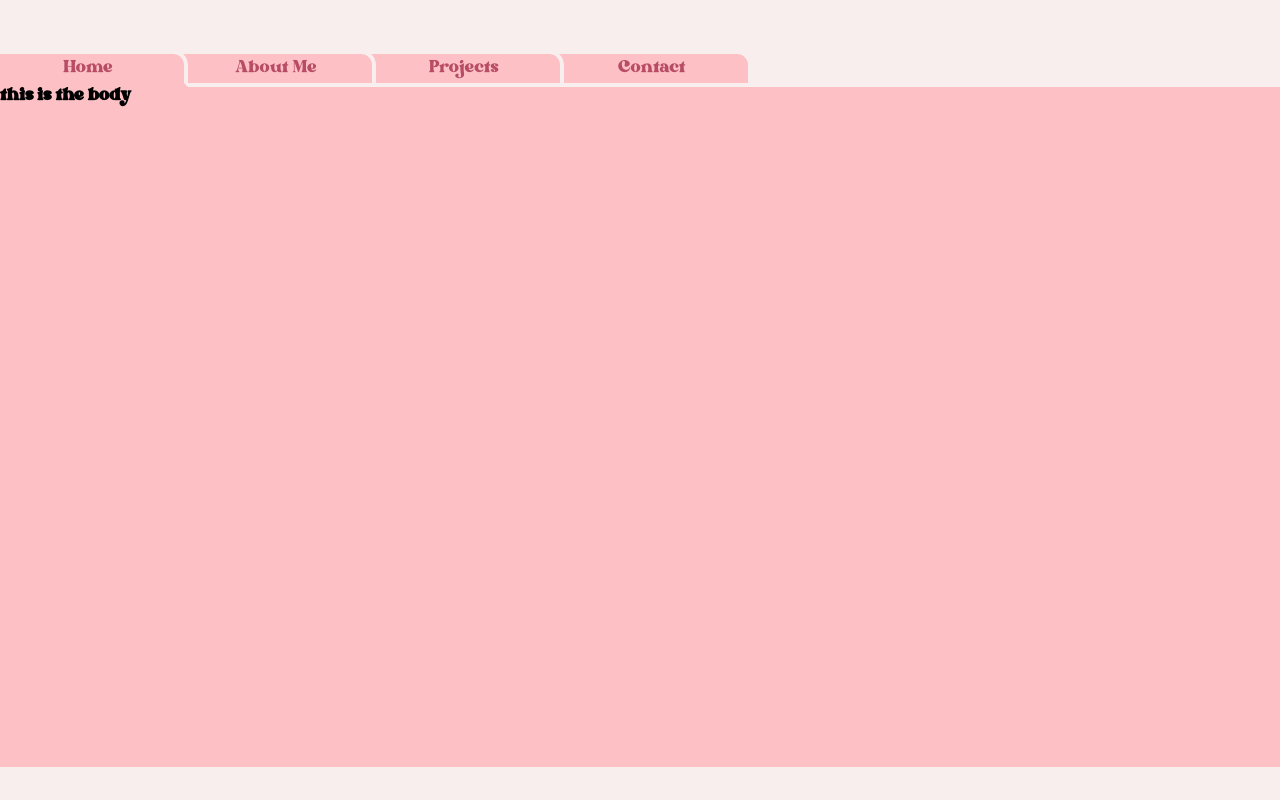
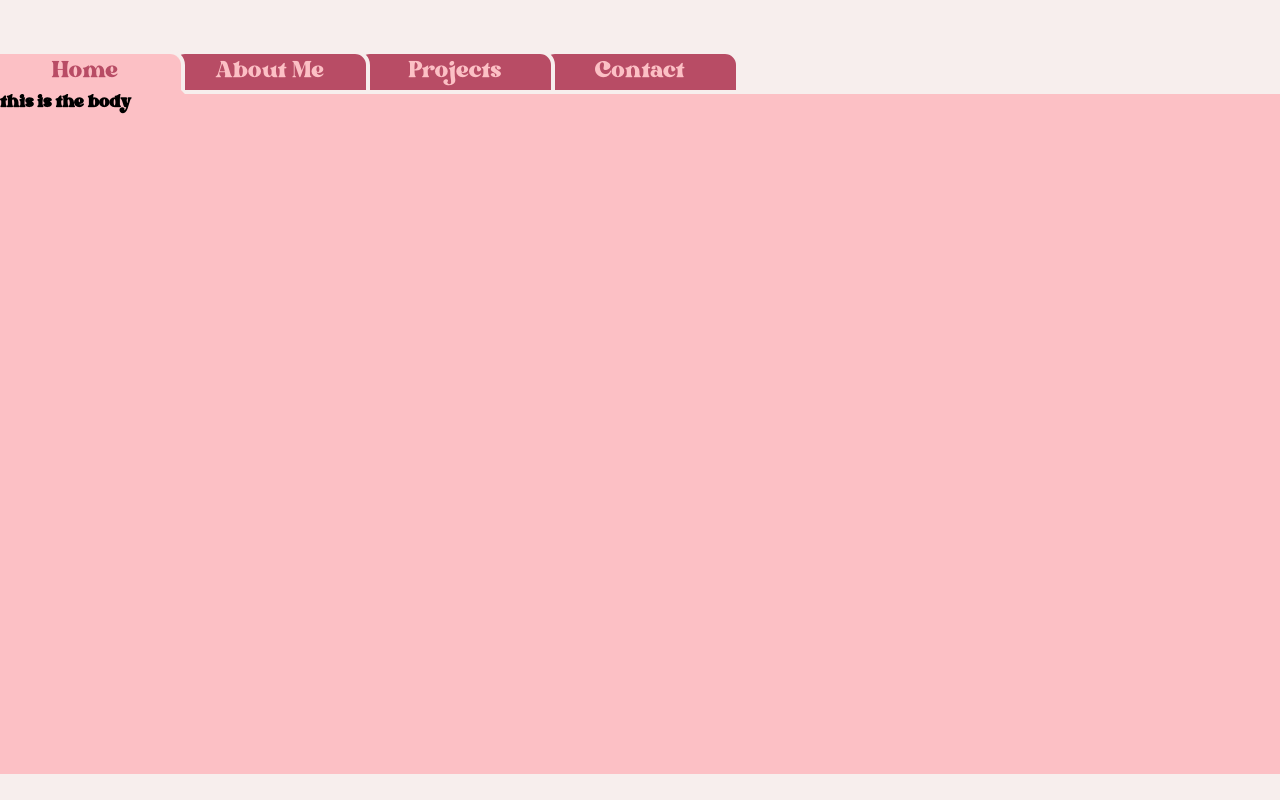
Before and after one commit to kesauce/portfolio, a React (Vite) app: page / in a window 1280 px wide. Built offline with nearby package versions, Linux system fonts and the light colour scheme.

Commit message:
can now focus and click on different nav buttons. made the pages style dynamically

```diff
--- a/src/App.jsx
+++ b/src/App.jsx
@@ -1,13 +1,18 @@
+import { useState } from 'react';
 import NavBar from './components/Navbar.jsx'
 import Body from './components/Body.jsx'
 
 export default function App() {
+	const [pageActive, setPageActive] = useState('Home');
 
+	function changePage(newPage){
+		setPageActive(newPage);
+	}
 
-  return (
-    <>
-		<NavBar />
-    <Body />
-	</>
-  )
+  	return (
+    	<>
+			<NavBar activePage={pageActive} handleClick={changePage}/>
+    		<Body />
+		</>
+  	)
 }
--- a/src/components/Navbar.jsx
+++ b/src/components/Navbar.jsx
@@ -1,11 +1,32 @@
-export default function Navbar() {
+export default function Navbar({ activePage, handleClick }) {
+	const pages = ['Home', 'About Me', 'Projects', 'Contact'];
+	const activeIndex = pages.indexOf(activePage);
 
   return (
     <nav>
-        <button style={{'zIndex': 4, 'borderBottom': '4px solid var(--pink)'}}>Home</button>
-        <button style={{'zIndex': 3}}>About Me</button>
-        <button style={{'zIndex': 2}}>Projects</button>
-        <button style={{'zIndex': 1}}>Contact</button>
+		{
+			pages.map((page, index) =>{
+				const distance = Math.abs(index - activeIndex);
+				const zIndex = pages.length - distance;
+
+				const isActive = page === activePage;
+
+				return(
+					<button
+						key={page}
+						onClick={() => handleClick(page)}
+						style={{
+						zIndex: zIndex,
+							borderBottom: isActive ? '4px solid var(--pink)' : undefined,
+							backgroundColor: isActive ? 'var(--pink)' : undefined,
+							color: isActive ? 'var(--crimson)' : undefined,
+						}}
+					>
+						{page}
+					</button>
+				)
+			})
+		}
 	</nav>
   )
 }
--- a/src/index.css
+++ b/src/index.css
@@ -23,18 +23,23 @@ nav{
 
 nav > button{
 	font-family: 'Bright', 'sans-serif';
-	font-size: x-large;
+	font-size: xx-large;
 	padding: 5px 10px;
 	flex: 1;
 	max-width: 200px;
 
-	border-radius: 0px 15px 0px 0px;
+	border-radius: 15px 15px 0px 0px;
 	position: relative;
-	margin-left: -12px;
+	margin-left: -15px;
 
-	background-color: var(--pink);
-	color: var(--crimson);
+	background-color: var(--crimson);
+	color: var(--pink);
 	border: 4px solid var(--white);
+}
+
+nav > button:hover{
+	cursor: pointer;
+	background-color: black;
 }
 
 .main-content{
```
